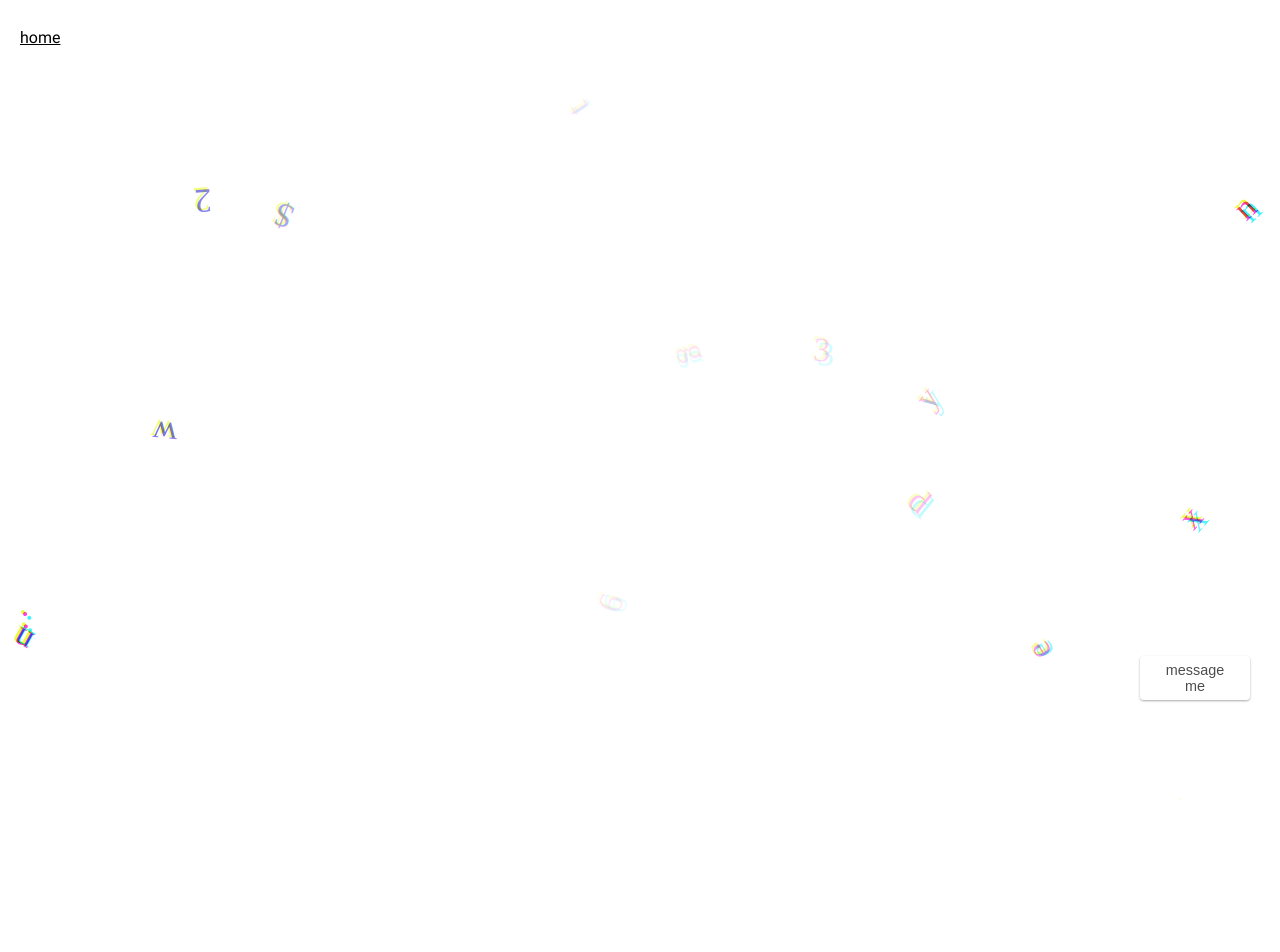
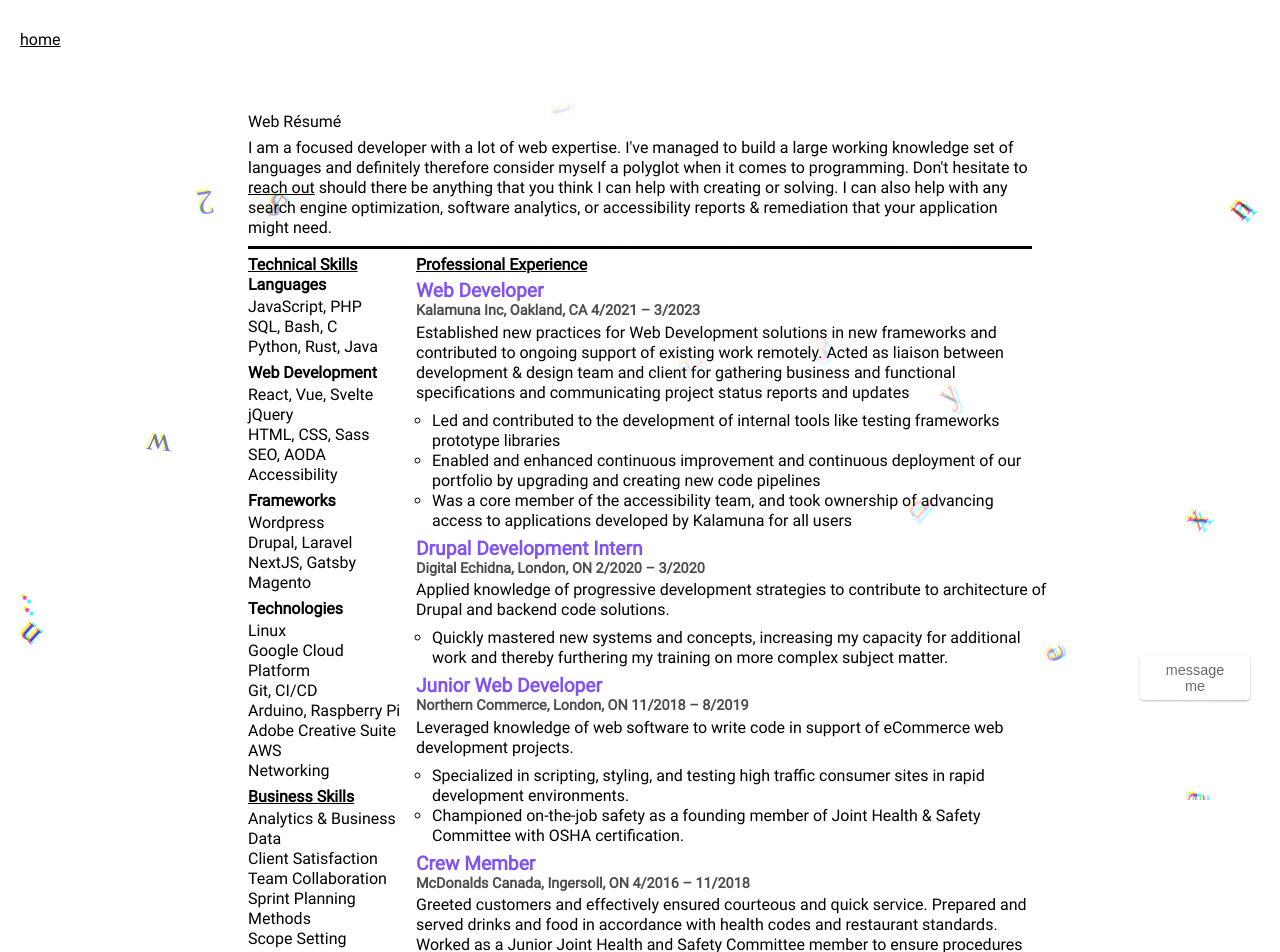
Before and after one commit to ColeyG/showcase3, a SvelteKit app: page /resume in a window 1280 px wide. Shown: the top 952 px of the page. Before the commit the page ends 800 px from the top, so only its background shows below. Built offline with nearby package versions, Linux system fonts and the light colour scheme.

Commit message:
Adding Resume || Misc Bug Fixes

```diff
--- a/src/app.css
+++ b/src/app.css
@@ -68,3 +68,6 @@ button {
 * {
 	box-sizing: border-box;
 }
+html {
+	height: 100vh;
+}
--- a/src/app.html
+++ b/src/app.html
@@ -9,8 +9,8 @@
 	%sveltekit.head%
 </head>
 
-<body style="margin: 0;font-family: 'Roboto', sans-serif;width: 100%;height: 100vh;overflow: hidden;">
-	<div style="display: contents">%sveltekit.body%</div>
+<body style="margin: 0;font-family: 'Roboto', sans-serif;width: 100%;height: 100%;overflow-x: auto;">
+	<div style="display: contents;">%sveltekit.body%</div>
 </body>
 
 </html>
--- a/src/lib/Contact.svelte
+++ b/src/lib/Contact.svelte
@@ -1,4 +1,12 @@
 <script>
+  export let externalOpen = false;
+  $: {
+    if (externalOpen === true) {
+      open = true;
+      externalOpen = false;
+    }
+  }
+
   let open = false;
   let sentMessage = false;
   let email = "";
@@ -110,7 +118,9 @@
     height: 100%;
     margin-bottom: -100vh;
     pointer-events: none;
-    position: relative;
+    position: sticky;
+    top: 0;
+    left: 0;
   }
 
   .chat-container {
@@ -145,6 +155,8 @@
     text-align: center;
     opacity: 0.7;
     font-size: 0.9rem;
+    width: 100%;
+    height: 100%;
   }
 
   .chat-container input,
--- a/src/lib/HomeLink.svelte
+++ b/src/lib/HomeLink.svelte
@@ -2,7 +2,7 @@
 
 <style>
   .home-link {
-    position: absolute;
+    position: sticky;
     left: 20px;
     top: 30px;
     z-index: 100;
--- a/src/routes/CanvasEffects.svelte
+++ b/src/routes/CanvasEffects.svelte
@@ -122,7 +122,6 @@
     position: absolute;
     width: 100%;
     display: block;
-    /* background-color: red; */
     z-index: 20;
     background: linear-gradient(
       90deg,
--- a/src/routes/resume/+page.svelte
+++ b/src/routes/resume/+page.svelte
@@ -1,7 +1,239 @@
 <script>
   import Contact from "$lib/Contact.svelte";
   import HomeLink from "$lib/HomeLink.svelte";
+
+  let contactOpen = false;
+
+  let openContact = (e) => {
+    e.preventDefault();
+    contactOpen = true;
+  };
 </script>
 
-<Contact />
+<Contact bind:externalOpen={contactOpen} />
 <HomeLink />
+<div class="resume">
+  <p>Web R&eacute;sum&eacute;</p>
+  <p class="primary-text">
+    I am a focused developer with a lot of web expertise. I've managed to build
+    a large working knowledge set of languages and definitely therefore consider
+    myself a polyglot when it comes to programming. Don't hesitate to <a
+      href="/"
+      on:click={openContact}>reach out</a
+    > should there be anything that you think I can help with creating or solving.
+    I can also help with any search engine optimization, software analytics, or accessibility
+    reports & remediation that your application might need.
+  </p>
+  <div class="columns">
+    <div class="left">
+      <p class="title">Technical Skills</p>
+      <p class="semi-title">Languages</p>
+      <p class="list-text">
+        JavaScript, PHP<br />
+        SQL, Bash, C<br />
+        Python, Rust, Java
+      </p>
+      <p class="semi-title">Web Development</p>
+      <p class="list-text">
+        React, Vue, Svelte<br />
+        jQuery<br />
+        HTML, CSS, Sass<br />
+        SEO, AODA<br />
+        Accessibility
+      </p>
+      <p class="semi-title">Frameworks</p>
+      <p class="list-text">
+        Wordpress<br />
+        Drupal, Laravel<br />
+        NextJS, Gatsby<br />
+        Magento
+      </p>
+      <p class="semi-title">Technologies</p>
+      <p class="list-text">
+        Linux<br />
+        Google Cloud Platform<br />
+        Git, CI/CD<br />
+        Arduino, Raspberry Pi<br />
+        Adobe Creative Suite<br />
+        AWS<br />
+        Networking
+      </p>
+      <p class="title">Business Skills</p>
+      <p class="list-text">
+        Analytics & Business Data<br />
+        Client Satisfaction<br />
+        Team Collaboration<br />
+        Sprint Planning Methods<br />
+        Scope Setting<br />
+        Responsive Design
+      </p>
+      <p class="title">Certificates</p>
+      <p class="list-text">
+        Google Analytics & Advanced Analytics Certificates
+      </p>
+    </div>
+    <div class="right">
+      <p class="title">Professional Experience</p>
+      <p class="semi-title-highlight">Web Developer</p>
+      <p class="semi-title-fade">Kalamuna Inc, Oakland, CA 4/2021 – 3/2023</p>
+      <p class="list-text">
+        Established new practices for Web Development solutions in new
+        frameworks and contributed to ongoing support of existing work remotely.
+        Acted as liaison between development & design team and client for
+        gathering business and functional specifications and communicating
+        project status reports and updates
+      </p>
+      <ul>
+        <li>
+          Led and contributed to the development of internal tools like testing
+          frameworks prototype libraries
+        </li>
+        <li>
+          Enabled and enhanced continuous improvement and continuous deployment
+          of our portfolio by upgrading and creating new code pipelines
+        </li>
+        <li>
+          Was a core member of the accessibility team, and took ownership of
+          advancing access to applications developed by Kalamuna for all users
+        </li>
+      </ul>
+      <p class="semi-title-highlight">Drupal Development Intern</p>
+      <p class="semi-title-fade">Digital Echidna, London, ON 2/2020 – 3/2020</p>
+      <p class="list-text">
+        Applied knowledge of progressive development strategies to contribute to
+        architecture of Drupal and backend code solutions.
+      </p>
+      <ul>
+        <li>
+          Quickly mastered new systems and concepts, increasing my capacity for
+          additional work and thereby furthering my training on more complex
+          subject matter.
+        </li>
+      </ul>
+      <p class="semi-title-highlight">Junior Web Developer</p>
+      <p class="semi-title-fade">
+        Northern Commerce, London, ON 11/2018 – 8/2019
+      </p>
+      <p class="list-text">
+        Leveraged knowledge of web software to write code in support of
+        eCommerce web development projects.
+      </p>
+      <ul>
+        <li>
+          Specialized in scripting, styling, and testing high traffic consumer
+          sites in rapid development environments.
+        </li>
+        <li>
+          Championed on-the-job safety as a founding member of Joint Health &
+          Safety Committee with OSHA certification.
+        </li>
+      </ul>
+      <p class="semi-title-highlight">Crew Member</p>
+      <p class="semi-title-fade">
+        McDonalds Canada, Ingersoll, ON 4/2016 – 11/2018
+      </p>
+      <p class="list-text">
+        Greeted customers and effectively ensured courteous and quick service.
+        Prepared and served drinks and food in accordance with health codes and
+        restaurant standards. Worked as a Junior Joint Health and Safety
+        Committee member to ensure procedures were followed and improved.
+      </p>
+      <p class="title">Education</p>
+      <p class="semi-title-highlight">
+        Advanced Diploma, Interactive Media Specialist
+      </p>
+      <p class="semi-title-fade">Fanshawe College, London, Ontario 4/2020</p>
+      <p class="semi-title-fade">Achieved Dean's List</p>
+      <p class="semi-title-highlight">
+        Diploma, Interactive Media Design & Development
+      </p>
+      <p class="semi-title-fade">Fanshawe College, London, Ontario 5/2018</p>
+      <p class="semi-title-fade">
+        <span>Secondary School Studies</span> completed at Ingersoll District Collegiate
+        Institute
+      </p>
+    </div>
+  </div>
+</div>
+
+<style>
+  .resume {
+    max-width: 800px;
+    position: relative;
+    z-index: 105;
+    margin: 90px auto;
+    padding: 8px;
+    padding-bottom: 90px;
+    display: flex;
+    flex-direction: column;
+    justify-content: flex-start;
+    align-items: flex-start;
+  }
+
+  .primary-text {
+    width: 100%;
+    border-bottom: 3px solid black;
+    padding: 8px 0;
+    line-height: 20px;
+  }
+
+  .primary-text a {
+    color: black;
+  }
+
+  .resume .columns {
+    margin-top: 8px;
+    display: flex;
+    justify-content: flex-start;
+    align-items: flex-start;
+    flex-direction: row;
+  }
+
+  .resume .columns .left {
+    margin-right: 8px;
+    width: 160px;
+  }
+
+  .resume .columns .right {
+    width: 632px;
+  }
+
+  .right ul {
+    line-height: 20px;
+    list-style-type: circle;
+    margin-left: 16px;
+  }
+
+  .title {
+    font-weight: bold;
+    margin-bottom: 4px;
+    text-decoration: underline;
+  }
+
+  .semi-title,
+  .semi-title-highlight,
+  .semi-title-fade {
+    font-weight: bold;
+    margin-bottom: 4px;
+  }
+
+  .semi-title-highlight {
+    color: #8154ef;
+    font-size: 1.2rem;
+    margin-top: 8px;
+  }
+
+  .semi-title-fade {
+    opacity: 0.7;
+    font-size: 0.9rem;
+  }
+
+  .list-text {
+    margin-bottom: 8px;
+    line-height: 20px;
+  }
+
+  span {
+    font-style: italic;
+  }
+</style>
```
